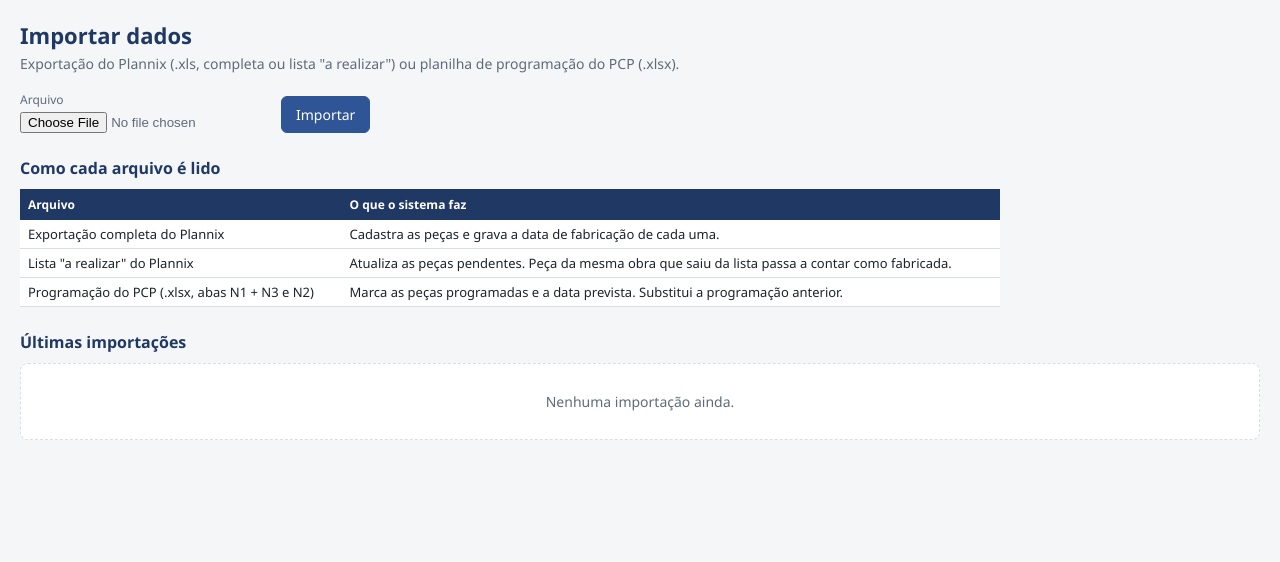
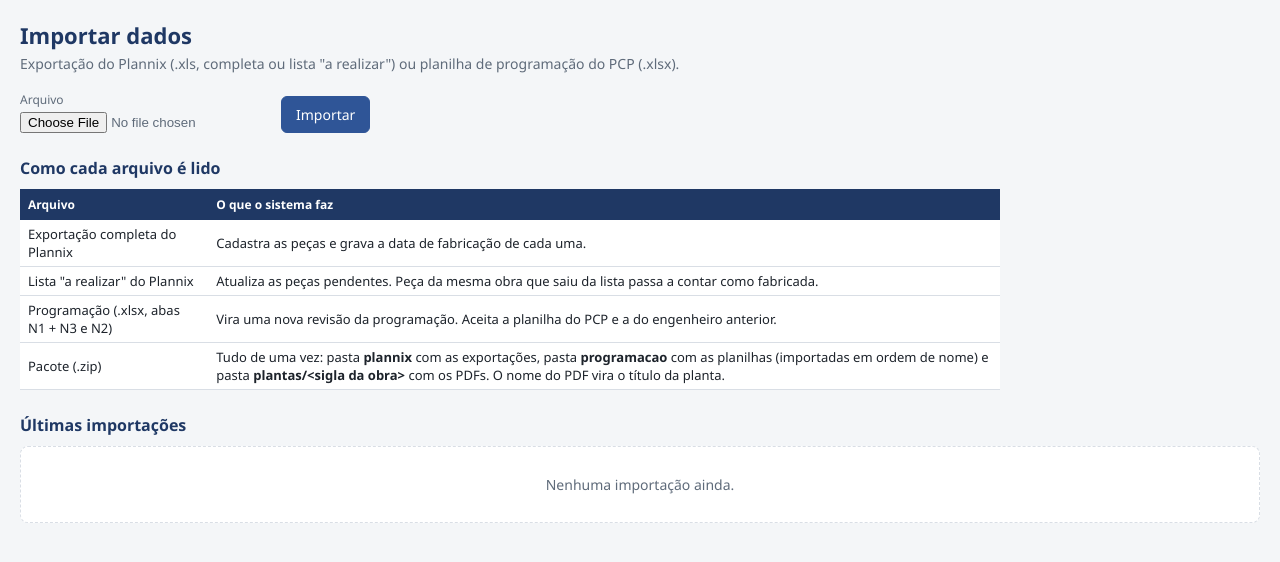
Before and after one commit to joaoCarmo10/pcp-naves, a FastAPI app: page /importar in a window 1280 px wide. Shown: the part 52-614 px from the top of the page. Run offline with FastAPI, Linux system fonts and the light colour scheme; data that the repository does not hold is empty.

Commit message:
Importação em pacote .zip (Plannix, programações e plantas) e PxR abre na última revisão medível
Co-Authored-By: Claude Opus 5.5 <noreply@anthropic.com>
Claude-Session: https://claude.ai/code/session_01Hia2xmiDSYvLS3BA5EHn7G

```diff
--- a/app/main.py
+++ b/app/main.py
@@ -1,7 +1,10 @@
 import hmac
+import io
 import os
+import re
 import secrets
 import unicodedata
+import zipfile
 from collections import Counter
 from datetime import date, datetime, timedelta
 from pathlib import Path
@@ -98,6 +101,13 @@ def importar_form(request: Request, db: Session = Depends(get_db)):
 async def importar(arquivo: UploadFile = File(...), db: Session = Depends(get_db)):
     conteudo = await arquivo.read()
     nome = arquivo.filename or "arquivo"
+    if nome.lower().endswith(".zip"):
+        try:
+            msg = importar_pacote(db, conteudo)
+        except (ValueError, zipfile.BadZipFile) as e:
+            db.rollback()
+            return RedirectResponse(f"/importar?erro={quote(str(e))}", status_code=303)
+        return RedirectResponse(f"/importar?msg={quote(msg)}", status_code=303)
     (DATA_DIR / "importacoes" / f"{date.today():%Y%m%d}_{secrets.token_hex(3)}_{Path(nome).name}").write_bytes(conteudo)
     try:
         if nome.lower().endswith(".xlsx"):
@@ -112,6 +122,63 @@ async def importar(arquivo: UploadFile = File(...), db: Session = Depends(get_db
         db.rollback()
         return RedirectResponse(f"/importar?erro={quote(str(e))}", status_code=303)
     return RedirectResponse(f"/importar?msg={quote(msg)}", status_code=303)
+
+
+def _salvar_planta(db: Session, o: Obra, titulo: str, dados: bytes) -> Planta:
+    rel = f"plantas/{o.sigla}_{secrets.token_hex(4)}.pdf"
+    destino = DATA_DIR / rel
+    destino.write_bytes(dados)
+    try:
+        e = plantas.extrair(destino)
+    except Exception:
+        destino.unlink(missing_ok=True)
+        raise ValueError(f"Não consegui ler o PDF '{titulo}'. Confira se é o PDF vetorial do projeto (não escaneado).")
+    ordem = (db.scalar(select(func.max(Planta.ordem)).where(Planta.obra_id == o.id)) or 0) + 1
+    p = Planta(obra_id=o.id, titulo=titulo.strip()[:120], ordem=ordem, arquivo=rel, largura=e["largura"], altura=e["altura"],
+               rotacao=e["rotacao"], marcas=e["marcas"])
+    db.add(p)
+    db.commit()
+    return p
+
+
+def importar_pacote(db: Session, conteudo: bytes) -> str:
+    """Pacote .zip: plannix/*.xls (completas primeiro, depois a realizar), programacao/*.xlsx (em ordem de nome)
+    e plantas/<sigla da obra>/<título>.pdf. Planta com o mesmo título na obra é substituída."""
+    z = zipfile.ZipFile(io.BytesIO(conteudo))
+    nomes = sorted(n for n in z.namelist() if not n.endswith("/") and "__MACOSX" not in n)
+    xls = [n for n in nomes if n.lower().endswith((".xls", ".txt", ".csv"))]
+    progs = [n for n in nomes if n.lower().endswith(".xlsx")]
+    pdfs = [n for n in nomes if n.lower().endswith(".pdf")]
+    if not (xls or progs or pdfs):
+        raise ValueError("O pacote não tem arquivos .xls, .xlsx ou .pdf.")
+    completas, listas = [], []
+    for n in xls:
+        df = plannix.ler_exportacao(z.read(n))
+        tem_data = "Data Fabricação" in df.columns and df["Data Fabricação"].map(plannix._data).notna().any()
+        (completas if tem_data else listas).append(n)
+    feitos = []
+    for n in completas + listas:
+        plannix.importar_exportacao(db, z.read(n), Path(n).name)
+        feitos.append(Path(n).name)
+    for n in progs:
+        pg.importar_programacao(db, z.read(n), Path(n).name)
+        feitos.append(Path(n).name)
+    np_ = 0
+    for n in pdfs:
+        partes = Path(n).parts
+        sigla = partes[-2] if len(partes) >= 2 else ""
+        o = db.scalar(select(Obra).where(Obra.sigla == sigla))
+        if not o:
+            raise ValueError(f"Planta '{n}': a pasta deve ter a sigla da obra no Plannix (ex.: plantas/8246/...). Obra '{sigla}' não encontrada.")
+        titulo = re.sub(r"^\d+\s*[-_.]\s*", "", Path(n).stem)
+        for velha in [p for p in o.plantas if p.titulo == titulo]:
+            (DATA_DIR / velha.arquivo).unlink(missing_ok=True)
+            (DATA_DIR / "cache" / f"planta_{velha.id}.png").unlink(missing_ok=True)
+            db.delete(velha)
+        db.commit()
+        _salvar_planta(db, o, titulo, z.read(n))
+        np_ += 1
+    return f"Pacote importado: {len(completas)} exportações completas, {len(listas)} listas a realizar, {len(progs)} programações e {np_} plantas."
 
 
 @app.get("/obras/{obra_id}", response_class=HTMLResponse)
@@ -140,18 +207,10 @@ async def planta_upload(obra_id: int, titulo: str = Form(...), arquivo: UploadFi
     o = db.get(Obra, obra_id) or _404()
     if not (arquivo.filename or "").lower().endswith(".pdf"):
         raise HTTPException(400, "Envie a planta em PDF.")
-    rel = f"plantas/{o.sigla}_{secrets.token_hex(4)}.pdf"
-    destino = DATA_DIR / rel
-    destino.write_bytes(await arquivo.read())
     try:
-        e = plantas.extrair(destino)
-    except Exception:
-        destino.unlink(missing_ok=True)
-        raise HTTPException(400, "Não consegui ler o PDF. Confira se é o PDF vetorial do projeto (não escaneado).")
-    ordem = (db.scalar(select(func.max(Planta.ordem)).where(Planta.obra_id == o.id)) or 0) + 1
-    db.add(Planta(obra_id=o.id, titulo=titulo.strip()[:120], ordem=ordem, arquivo=rel, largura=e["largura"], altura=e["altura"],
-                  rotacao=e["rotacao"], marcas=e["marcas"]))
-    db.commit()
+        _salvar_planta(db, o, titulo, await arquivo.read())
+    except ValueError as e:
+        raise HTTPException(400, str(e))
     return RedirectResponse(f"/obras/{obra_id}", status_code=303)
 
 
@@ -260,6 +319,10 @@ def programacao_quadro(request: Request, rev: int | None = None, db: Session = D
 
 @app.get("/pxr", response_class=HTMLResponse)
 def pxr(request: Request, rev: int | None = None, de: str | None = None, ate: str | None = None, db: Session = Depends(get_db)):
+    if rev is None:
+        # abre na revisão mais recente que já tem dia passado para medir
+        rev = db.scalar(select(RevisaoProg.id).where(RevisaoProg.inicio < date.today())
+                        .order_by(RevisaoProg.criada_em.desc(), RevisaoProg.id.desc()))
     r = _rev(db, rev)
     if not r:
         return tpl.TemplateResponse(request, "pxr.html", {"r": None, "revs": [], "base": ultima_base(db)})
--- a/app/templates/importar.html
+++ b/app/templates/importar.html
@@ -6,7 +6,7 @@
 {% if msg %}<div class="aviso ok">{{ msg }}</div>{% endif %}
 {% if erro %}<div class="aviso erro">{{ erro }}</div>{% endif %}
 <form class="linha" method="post" enctype="multipart/form-data">
-  <label for="arquivo">Arquivo<input id="arquivo" type="file" name="arquivo" accept=".xls,.xlsx,.txt,.csv" required></label>
+  <label for="arquivo">Arquivo<input id="arquivo" type="file" name="arquivo" accept=".xls,.xlsx,.txt,.csv,.zip" required></label>
   <button type="submit">Importar</button>
 </form>
 <h2>Como cada arquivo é lido</h2>
@@ -14,7 +14,8 @@
   <tr><th>Arquivo</th><th>O que o sistema faz</th></tr>
   <tr><td>Exportação completa do Plannix</td><td>Cadastra as peças e grava a data de fabricação de cada uma.</td></tr>
   <tr><td>Lista "a realizar" do Plannix</td><td>Atualiza as peças pendentes. Peça da mesma obra que saiu da lista passa a contar como fabricada.</td></tr>
-  <tr><td>Programação do PCP (.xlsx, abas N1 + N3 e N2)</td><td>Marca as peças programadas e a data prevista. Substitui a programação anterior.</td></tr>
+  <tr><td>Programação (.xlsx, abas N1 + N3 e N2)</td><td>Vira uma nova revisão da programação. Aceita a planilha do PCP e a do engenheiro anterior.</td></tr>
+  <tr><td>Pacote (.zip)</td><td>Tudo de uma vez: pasta <b>plannix</b> com as exportações, pasta <b>programacao</b> com as planilhas (importadas em ordem de nome) e pasta <b>plantas/&lt;sigla da obra&gt;</b> com os PDFs. O nome do PDF vira o título da planta.</td></tr>
 </table>
 <h2>Últimas importações</h2>
 {% if imps %}
```
